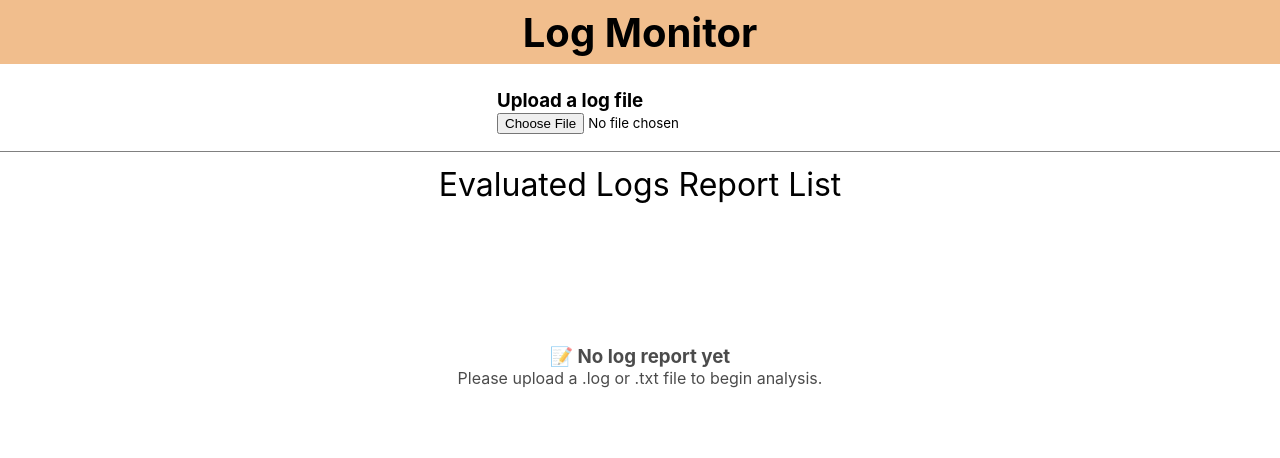
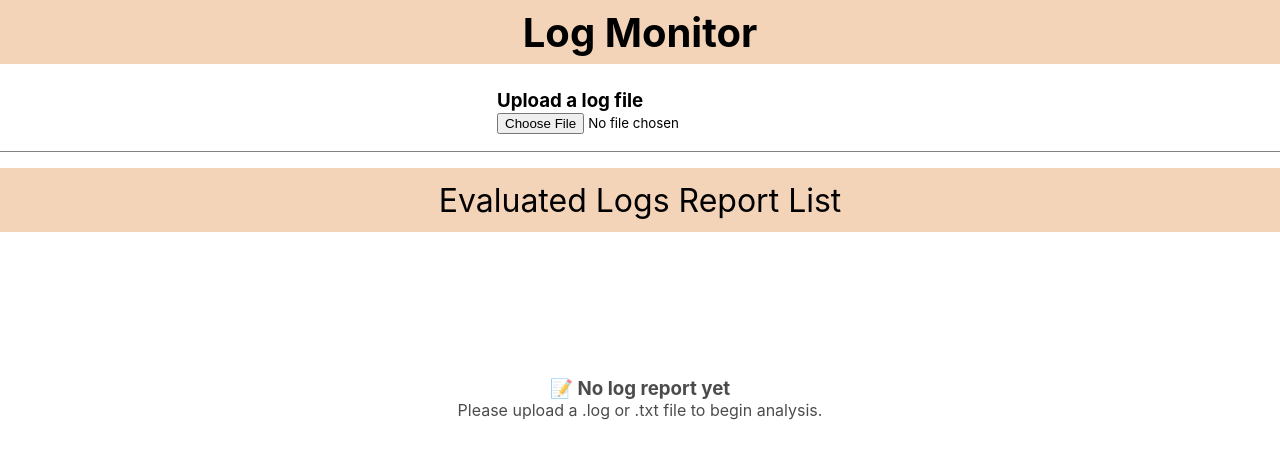
Before and after one commit to aniket30i/lseg-log-monitor, a React (Vite) app: page / in a window 1280 px wide. Shown: the top 458 px of the page. Built offline with nearby package versions, Linux system fonts and the light colour scheme.

Commit message:
bold text for alert in the report

```diff
--- a/src/App.css
+++ b/src/App.css
@@ -9,7 +9,7 @@ body {
   display: flex;
   justify-content: center;
   align-items: center;
-  background-color: rgb(241, 190, 141);
+  background-color: #f3d4b8;
 }
 
 .nav-heading h1 {
@@ -40,14 +40,14 @@ body {
 header {
   width: 100%;
   height: 2rem;
-  background-color: ;
   display: flex;
   justify-content: center;
   align-items: center;
   font-size: 2rem;
-  padding: 6px;
+  padding: 2rem;
   margin-top: 1rem;
   margin-bottom: 1rem;
+  background-color: #f3d4b8;
 }
 
 .container {
@@ -76,6 +76,10 @@ header {
   background-color: #fff;
   border-radius: 5px;
   padding: 10px;
+}
+
+.item :nth-last-child(1) {
+  font-weight: bold;
 }
 
 .legend-container {
--- a/src/components/EvaluatedList.tsx
+++ b/src/components/EvaluatedList.tsx
@@ -4,6 +4,8 @@ import Legend from "./Legend";
 const EvaluatedList = ({ finalList }: { finalList: GroupedTask[] }) => {
   const itemHeight = 100;
   const height = 600;
+
+  // itemheight and height are in pixels , and can be dynamic if required and can be passed down as props
   const [indices, setIndices] = useState<number[]>([
     0,
     Math.floor(height / itemHeight),
@@ -12,10 +14,12 @@ const EvaluatedList = ({ finalList }: { finalList: GroupedTask[] }) => {
   const filteredList = useMemo(
     () =>
       finalList.filter(
-        (item) => item.status === "WARNING" || item.status === "ERROR"
+        (item) => item.status === "WARNING" || item.status === "ERROR" // remove the ok tasks from the list to render
       ),
     [finalList]
   );
+
+  // adding caching just in case the list is too long
   const visibleList = filteredList.slice(indices[0], indices[1] + 1);
 
   const handleOnScroll = (e) => {
```
